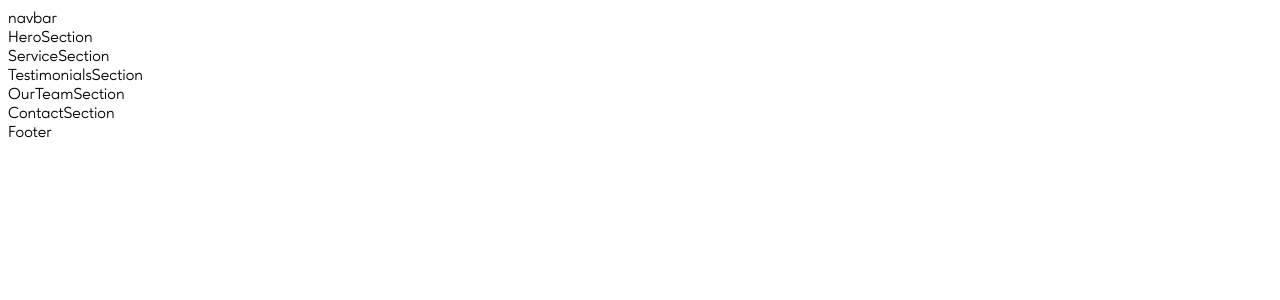
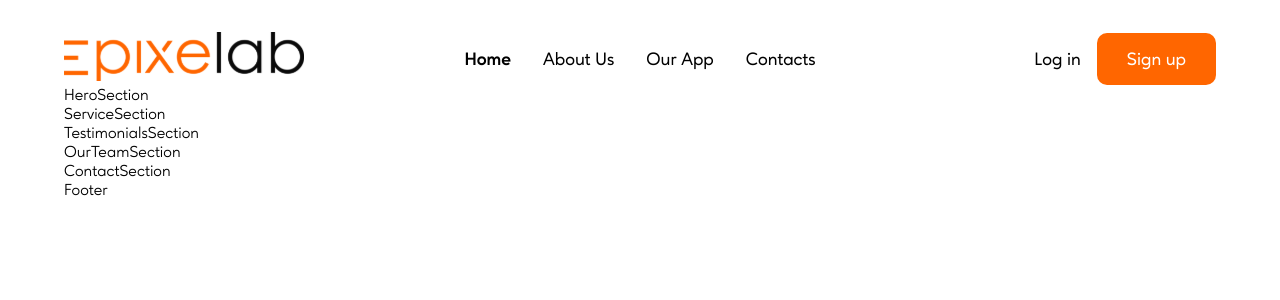
Before and after one commit to JoseAMota11/agency-landing-page, a React (Vite) app: page / in a window 1280 px wide. Shown: the top 300 px of the page. Built offline with nearby package versions, Linux system fonts and the light colour scheme.

Commit message:
:lipstick: Styling navbar component

```diff
--- /dev/null
+++ b/src/components/navbar.css
@@ -0,0 +1,55 @@
+.navbar {
+  display: flex;
+  align-items: center;
+
+  & .navbar-header,
+  .navbar-sections,
+  .navbar-actions {
+    flex: 1 0 0;
+  }
+
+  .navbar-sections {
+    display: flex;
+    justify-content: center;
+    gap: 2rem;
+
+    .navbar-sections--link {
+      font-size: 18px;
+      color: black;
+      text-decoration: none;
+      font-weight: 500;
+
+      &.active {
+        font-weight: bold;
+      }
+    }
+  }
+
+  .navbar-actions {
+    display: flex;
+    justify-content: end;
+    gap: 1rem;
+
+    & .navbar-actions--login,
+    .navbar-actions--signup {
+      font-size: 18px;
+      font-weight: 500;
+      cursor: pointer;
+    }
+
+    .navbar-actions--login {
+    }
+
+    .navbar-actions--signup {
+      background-color: var(--primary-color);
+      color: white;
+      padding: 15px 30px;
+      border-radius: 10px;
+      transition: filter 0.2s;
+
+      &:hover {
+        filter: brightness(0.9);
+      }
+    }
+  }
+}
--- a/src/components/navbar.tsx
+++ b/src/components/navbar.tsx
@@ -1,5 +1,32 @@
+import './navbar.css';
+import Logo from '../assets/logo.svg';
+
 function Navbar() {
-  return <nav>navbar</nav>;
+  return (
+    <nav className="navbar">
+      <header className="navbar-header">
+        <img src={Logo} alt="Logo" className="navbar-header--logo" />
+      </header>
+      <div className="navbar-sections">
+        <a href="#" className="navbar-sections--link active">
+          Home
+        </a>
+        <a href="#" className="navbar-sections--link">
+          About Us
+        </a>
+        <a href="#" className="navbar-sections--link">
+          Our App
+        </a>
+        <a href="#" className="navbar-sections--link">
+          Contacts
+        </a>
+      </div>
+      <div className="navbar-actions">
+        <button className="navbar-actions--login">Log in</button>
+        <button className="navbar-actions--signup">Sign up</button>
+      </div>
+    </nav>
+  );
 }
 
 export default Navbar;
--- a/src/index.css
+++ b/src/index.css
@@ -1,3 +1,7 @@
+:root {
+  --primary-color: #ff6600;
+}
+
 @font-face {
   font-family: 'Ageo';
   src: url('/fonts/AgeoTrial-Thin.ttf') format('truetype');
@@ -54,6 +58,22 @@
   font-style: normal;
 }
 
+* {
+  margin: 0;
+  padding: 0;
+  box-sizing: border-box;
+}
+
 body {
   font-family: 'Ageo', 'Trebuchet MS', Arial, sans-serif;
+  padding: 2rem 4rem;
 }
+
+button {
+  font-family: 'Ageo', sans-serif;
+  background: none;
+  border: none;
+  padding: 0;
+  margin: 0;
+  appearance: none;
+}
```
